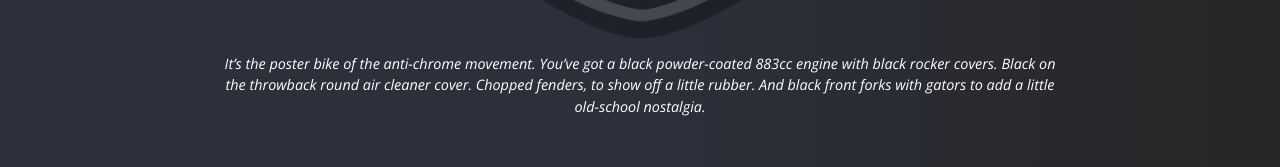
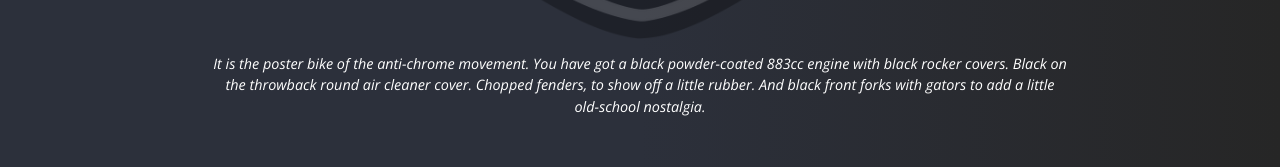
Before and after one commit to JeralSandeeptha/Harley-Website-Design-Nextjs, a Next.js app: page / in a window 1280 px wide. Shown: the part 4514-4681 px from the top of the page. Built offline with nearby package versions, Linux system fonts and the light colour scheme; a web font is replaced by a local one.

Commit message:
Fixiing bugs 3

```diff
--- a/src/components/styling/Styling.tsx
+++ b/src/components/styling/Styling.tsx
@@ -34,7 +34,7 @@ const Styling = (props: StylingSectionComponentProps) => {
 
         <div className="styling-bottom">
           <h5 className="styling-para">
-            It’s the poster bike of the anti-chrome movement. You’ve got a black
+            It is the poster bike of the anti-chrome movement. You have got a black
             powder-coated 883cc engine with black rocker covers. Black on <br />
             the throwback round air cleaner cover. Chopped fenders, to show off
             a little rubber. And black front forks with gators to add a little
```
